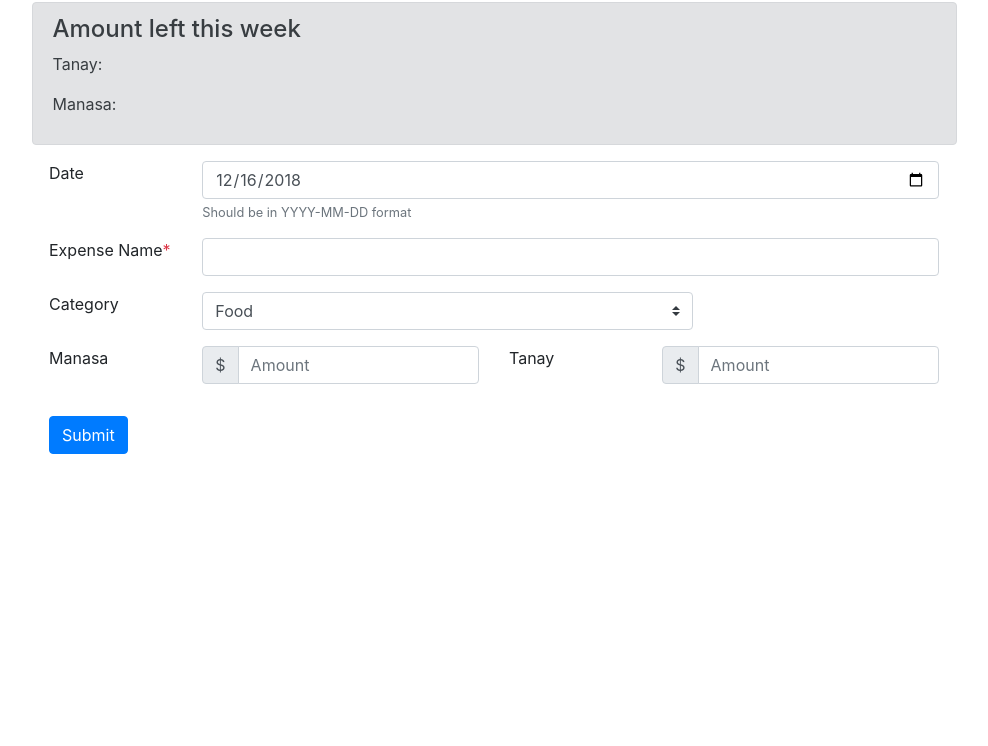
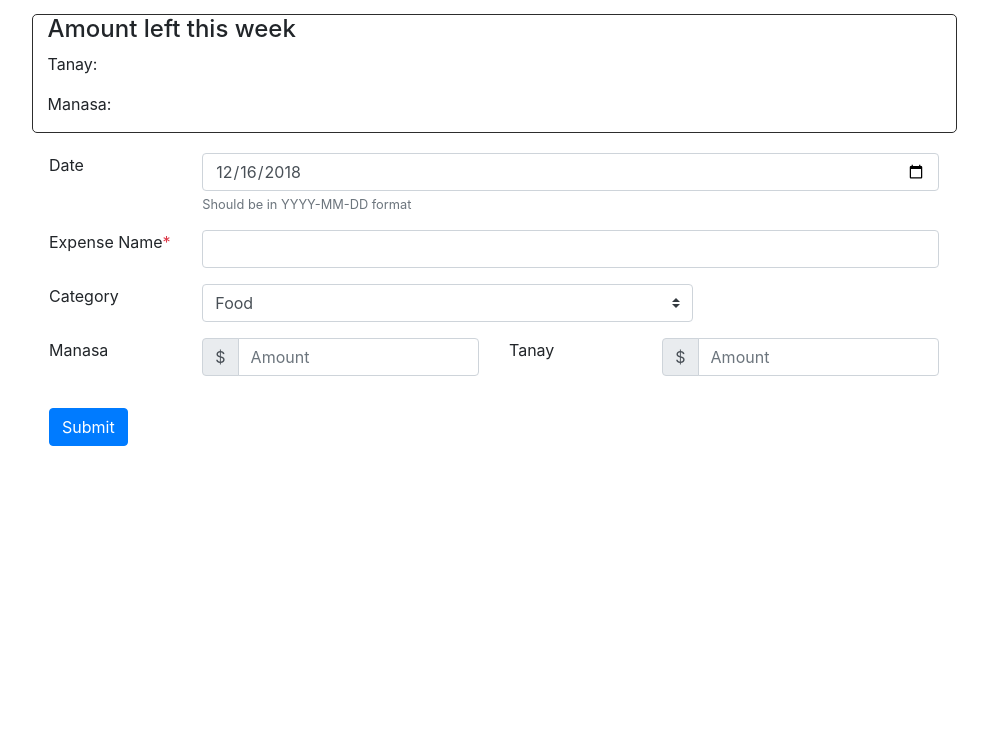
Before and after one commit to cybergla/expense-tracker, a website: page public/index.html in a window 1280 px wide. Shown: the part 54-800 px from the top of the page, without its empty margins (146-1134 px from the left). Drawn offline with nearby package versions, Linux system fonts and the light colour scheme; no server answers.

Commit message:
fixed alert dismiss bug

```diff
--- a/public/index.html
+++ b/public/index.html
@@ -14,7 +14,7 @@
   <div class="container">
     <h1 class="text-center">Expense Tracker</h1>
 
-    <div class="col-10 mx-auto alert alert-secondary">
+    <div class="col-10 mx-auto balance">
         <h4>Amount left this week</h4>
         <p>Tanay: <span id="amt_tanay"></span></p>
         <p>Manasa: <span id="amt_manasa"></span></p>
--- a/public/stylesheets/style.css
+++ b/public/stylesheets/style.css
@@ -1,7 +1,9 @@
-.week-spending{
+.balance{
   border-style: solid;
   border-width: 1px;
   border-radius: 5px;
+  border-color: #2d2d2d;
+  margin: 20px;
 }
 
 h1 {
```
